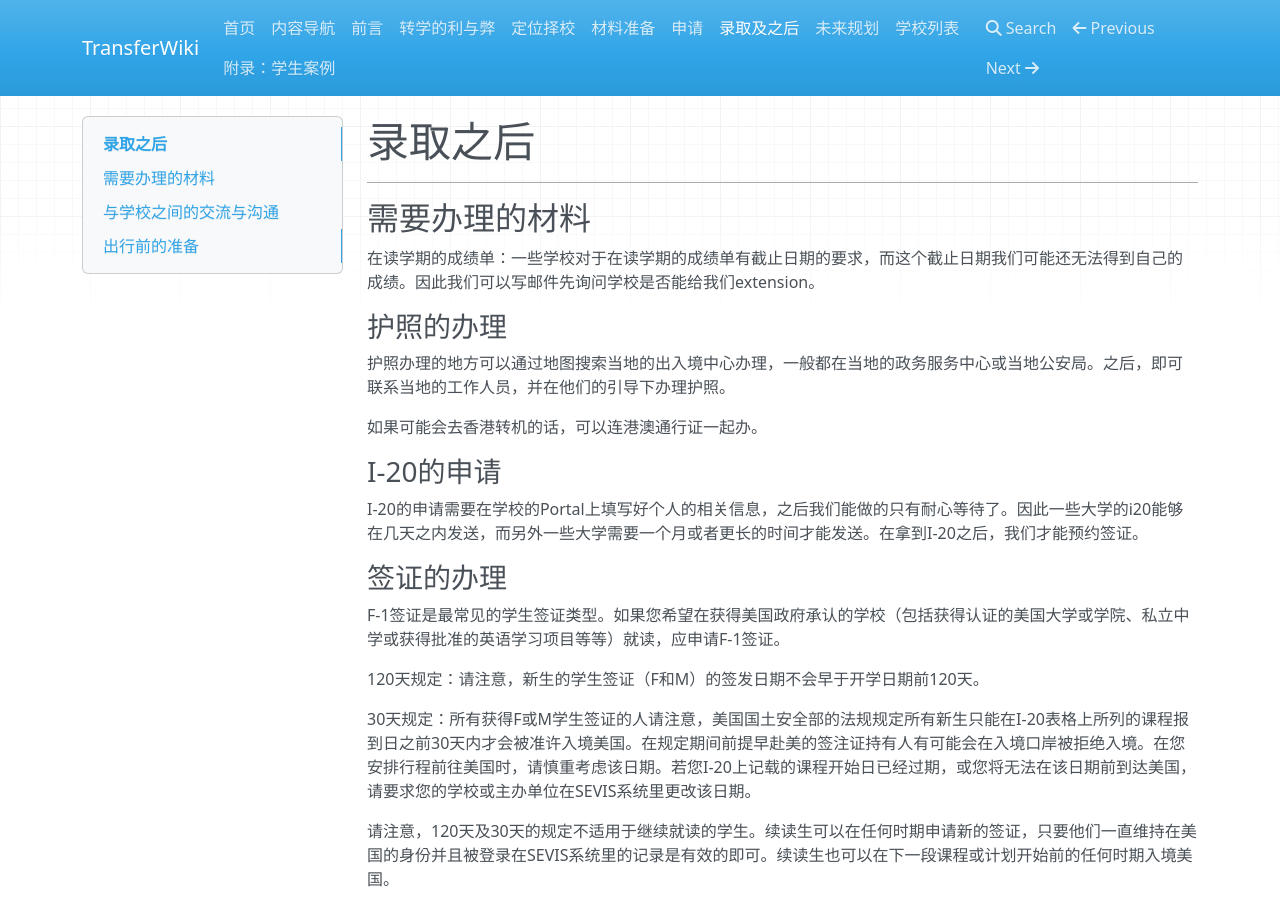
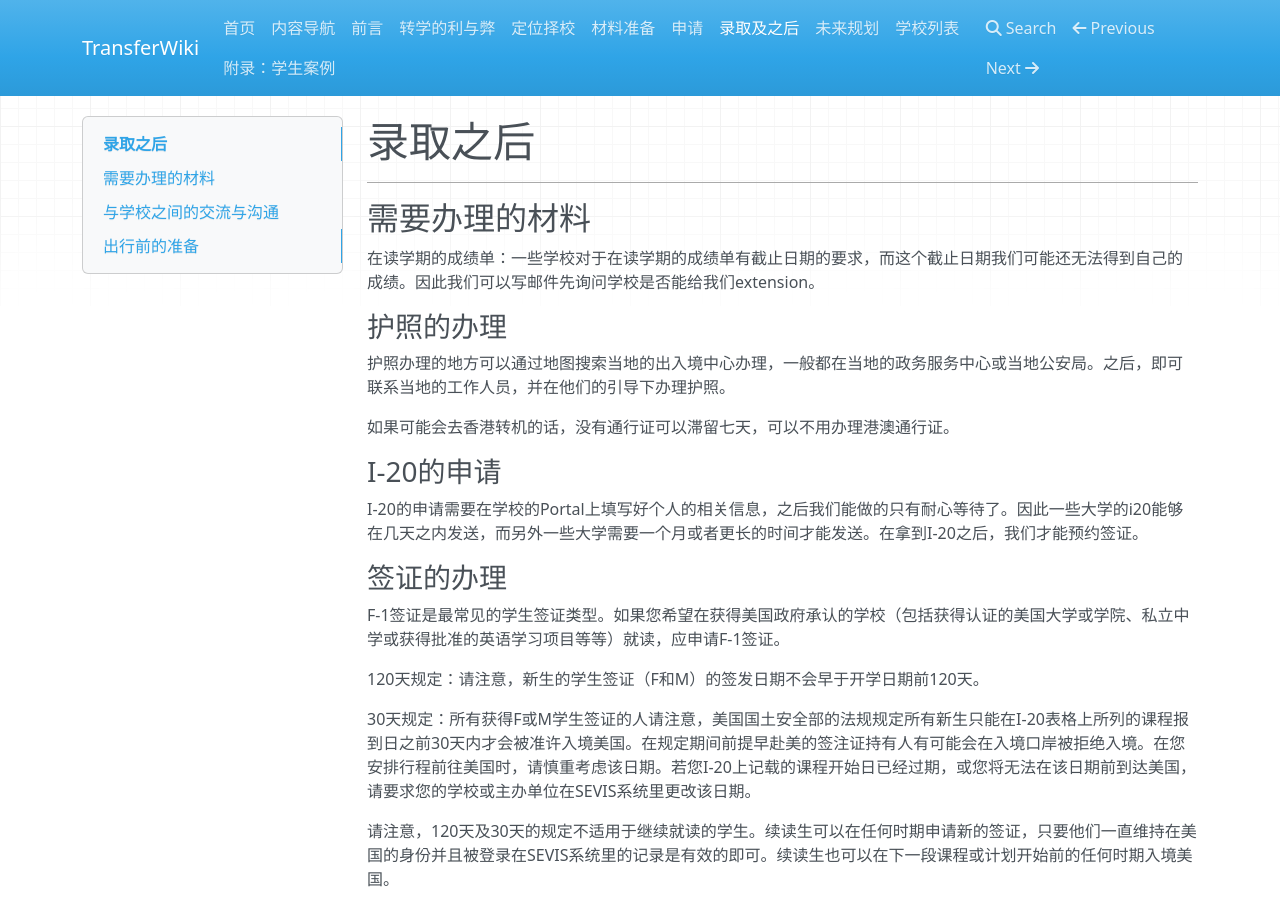
Before and after one commit to SihanXU/TransferWiki, an MkDocs documentation site: the page built from docs/admit.md, in a window 1280 px wide and 900 px high. Built offline with MkDocs 1.6.1, drawn with Linux system fonts in a browser that asks for light colours; nearby versions of some CDN libraries.

Commit message:
Update admit.md

```diff
--- a/docs/admit.md
+++ b/docs/admit.md
@@ -10,7 +10,7 @@
 
 护照办理的地方可以通过地图搜索当地的出入境中心办理，一般都在当地的政务服务中心或当地公安局。之后，即可联系当地的工作人员，并在他们的引导下办理护照。
 
-如果可能会去香港转机的话，可以连港澳通行证一起办。
+如果可能会去香港转机的话，没有通行证可以滞留七天，可以不用办理港澳通行证。
 
 ### I-20的申请
 
```
